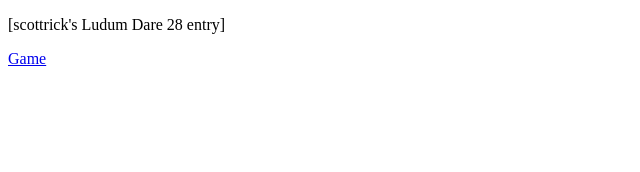
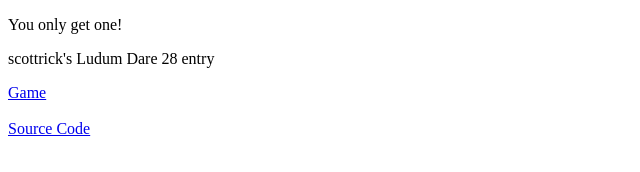
Before and after one commit to scottrick/ld28, a plain HTML site: page index.html in a window 1280 px wide. Shown: the whole page, without its empty margins (0-640 px from the left). Drawn offline with Linux system fonts and the light colour scheme.

Commit message:
Updated index page

```diff
--- a/index.html
+++ b/index.html
@@ -6,8 +6,10 @@
     <title>[scottrick's Ludum Dare 28 entry]</title>
   </head>
   <body>
-    <p>[scottrick's Ludum Dare 28 entry]</p>
-    <a href="ld/game.html">Game</a>
+  	<p>You only get one!</p>
+    <p>scottrick's Ludum Dare 28 entry</p>
+    <a href="ld/game.html">Game</a> <br><br>
+    <a href="https://github.com/scottrick/ld28/tree/gh-pages/ld">Source Code</a>
 
   </body>
 </html>
```
